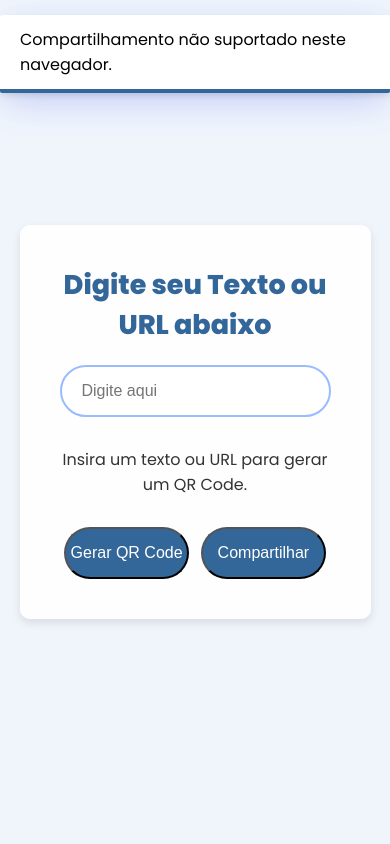
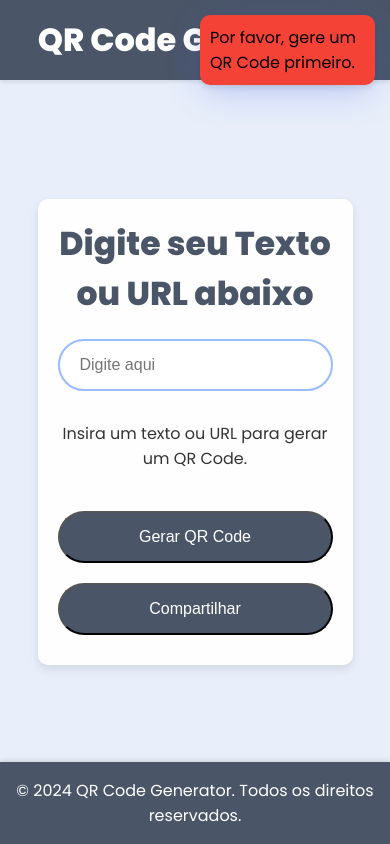
Before and after one commit to cielioqueiroz/generator-qr-code, a plain HTML site: page index.html in a window 390 px wide. Both pictures are taken after a click on the button "Compartilhar". Drawn offline with nearby package versions, Linux system fonts and the light colour scheme.

Commit message:
refactore

```diff
--- a/css/style.css
+++ b/css/style.css
@@ -8,11 +8,45 @@
 
 body {
   font-family: "Poppins", sans-serif;
-  background-color: #f0f5fc;
+  background-color: #e8effa;
+  display: flex;
+  flex-direction: column;
+  min-height: 100vh;
+  color: #333;
+}
+
+header, footer {
+  background-color: #4a5568;
+  color: #fff;
+  text-align: center;
+  padding: 1rem 0;
+  width: 100%;
+  position: fixed;
+  left: 0;
+  z-index: 10;
+}
+
+header {
+  top: 0;
+  box-shadow: 0 2px 4px rgba(0, 0, 0, 0.1);
+}
+
+footer {
+  bottom: 0;
+  box-shadow: 0 -2px 4px rgba(0, 0, 0, 0.1);
+}
+
+header h1, footer p {
+  margin: 0;
+}
+
+main {
+  flex: 1;
   display: flex;
   justify-content: center;
   align-items: center;
-  height: 100vh;
+  padding: 80px 20px 60px; /* Adjust padding to account for header and footer */
+  width: 100%;
 }
 
 .container {
@@ -21,79 +55,91 @@ body {
   border-radius: 10px;
   background-color: rgba(255, 255, 255, 0.95);
   box-shadow: 0 4px 10px rgba(0, 0, 0, 0.1);
-  color: #333;
   padding: 40px;
   position: relative;
   overflow: hidden;
-  transition: box-shadow 0.3s ease;
+  transition: box-shadow 0.3s ease, transform 0.3s ease;
 }
 
 .container:hover {
   box-shadow: 0 6px 20px rgba(0, 0, 0, 0.2);
+  transform: scale(1.02);
 }
 
-.container .title {
+.title {
   text-align: center;
-  font-size: 18px;
+  font-size: 22px;
   margin-bottom: 20px;
-  color: #336699;
+  color: #4a5568;
 }
 
-.container .srch {
+.srch {
   margin-bottom: 30px;
 }
 
-.container .srch input {
+.srch input {
   width: 100%;
   border-radius: 30px;
   border: 2px solid #99bbff;
   padding: 15px 20px;
   font-size: 16px;
-  transition: border-color 0.3s ease;
+  transition: border-color 0.3s ease, box-shadow 0.3s ease;
 }
 
-.container .srch input:focus {
+.srch input:focus {
   border-color: #6699cc;
+  box-shadow: 0 0 10px rgba(51, 102, 153, 0.25);
 }
 
-.container .qr-code {
+.qr-code {
   text-align: center;
   margin-bottom: 30px;
 }
 
-.container .qr-code img {
+.qr-code img {
   max-width: 100%;
   border-radius: 10px;
   box-shadow: 0 4px 10px rgba(0, 0, 0, 0.1);
   transition: transform 0.3s ease;
 }
 
-.container .qr-code img:hover {
+.qr-code img:hover {
   transform: scale(1.05);
 }
 
-.container .btn {
+.btn {
   text-align: center;
   margin-top: 20px;
 }
 
-.container .btn button {
+.btn button {
   width: calc(50% - 10px);
   margin-right: 7px;
   padding: 15px 0;
   border-radius: 30px;
-  background-color: #336699;
+  background-color: #4a5568;
   color: #fff;
   font-size: 16px;
   cursor: pointer;
   transition: background-color 0.3s ease, transform 0.3s ease;
 }
 
-.container .btn button:last-child {
+.btn button:last-child {
   margin-right: 0;
 }
 
-.container .btn button:hover {
-  background-color: #6699cc;
+.btn button:hover {
+  background-color: #718096;
   transform: translateY(-3px);
 }
+
+@media (max-width: 768px) {
+  .container {
+    padding: 20px;
+  }
+
+  .btn button {
+    width: 100%;
+    margin: 10px 0;
+  }
+}
--- a/index.html
+++ b/index.html
@@ -4,15 +4,15 @@
   <meta charset="UTF-8" />
   <meta name="viewport" content="width=device-width, initial-scale=1.0" />
   <link rel="icon" href="./img/icons8-código-qr-96.png" type="image/x-icon" />
-    <link
-      rel="stylesheet"
-      type="text/css"
-      href="https://cdn.jsdelivr.net/npm/toastify-js/src/toastify.min.css"
-    />
+  <link rel="stylesheet" type="text/css" href="https://cdn.jsdelivr.net/npm/toastify-js/src/toastify.min.css" />
   <link rel="stylesheet" href="./css/style.css" />
   <title>QR Code Generator</title>
 </head>
 <body>
+  <header>
+    <h1>QR Code Generator</h1>
+  </header>
+  <main>
     <div class="container">
       <div class="title">
         <h2>Digite seu Texto ou URL abaixo</h2>
@@ -26,13 +26,16 @@
       <div class="btn">
         <button class="Button" id="generate-btn">Gerar QR Code</button>
         <button id="share-btn">Compartilhar</button>
-
       </div>
     </div>
-    <script
-      type="text/javascript"
-      src="https://cdn.jsdelivr.net/npm/toastify-js"
-    ></script>
+  </main>
+  <footer>
+    <p>&copy; <span id="year"></span> QR Code Generator. Todos os direitos reservados.</p>
+  </footer>
+  <script type="text/javascript" src="https://cdn.jsdelivr.net/npm/toastify-js"></script>
   <script src="./js/script.js"></script>
+  <script>
+    document.getElementById("year").textContent = new Date().getFullYear();
+  </script>
 </body>
 </html>
--- a/js/script.js
+++ b/js/script.js
@@ -9,35 +9,42 @@ function clearInput() {
   qrContainer.innerHTML = "";
 }
 
-function showToast(message) {
+function showToast(message, backgroundColor) {
   Toastify({
     text: message,
     duration: 3000,
     gravity: "top",
-    position: "center",
+    position: "right",
     style: {
-      background: "#fff",
-      color: "#000",
-      borderBottom: "4px solid #336699",
+      background: backgroundColor,
+      color: "black",
+      borderRadius: "10px",
+      padding: "10px"
     },
     stopOnFocus: true,
   }).showToast();
 }
 
 function shareQRCode() {
-  if (!navigator.share) {
-    showToast("Compartilhamento não suportado neste navegador.");
+  const qrCodeImg = qrContainer.querySelector("img");
+  if (!qrCodeImg) {
+    showToast("Por favor, gere um QR Code primeiro.", "#f44336");
     return;
   }
 
-  const qrCodeDataURL = qrContainer.querySelector("img").src;
+  if (!navigator.share) {
+    showToast("Compartilhamento não suportado neste navegador.", "#f44336");
+    return;
+  }
+
+  const qrCodeDataURL = qrCodeImg.src;
   navigator.share({
     title: "QR Code",
     text: "Veja este QR Code",
     url: qrCodeDataURL,
   })
-  .then(() => showToast("QR Code compartilhado com sucesso!"))
-  .catch(() => showToast("Erro ao compartilhar o QR Code."));
+  .then(() => showToast("QR Code compartilhado com sucesso!", "green"))
+  .catch(() => showToast("Erro ao compartilhar o QR Code.", "#f44336"));
 }
 
 function qrCodeGenerator() {
@@ -46,13 +53,14 @@ function qrCodeGenerator() {
       qrContainer.innerHTML = `<img src="https://api.qrserver.com/v1/create-qr-code/?size=150x150&data=${searchText.value}" alt="QR Code"/>`;
       lastInputValue = searchText.value;
       setTimeout(function () {
-        showToast("QR Code gerado com sucesso!");
+        showToast("QR Code gerado com sucesso!", "green");
       });
     } else {
-      showToast("Você já gerou um QR Code com esses dados.");
+      showToast("Você já gerou um QR Code com esses dados.", "#ecd032");
     }
   } else {
     qrContainer.innerHTML = "<p>Por favor, digite algo!</p>";
+    showToast("Por favor, digite algo!", "#f44336");
   }
 }
 
```
Also changed, not shown: img/background.jpeg (deleted). Lines whose indentation alone changed are shown as unchanged.
